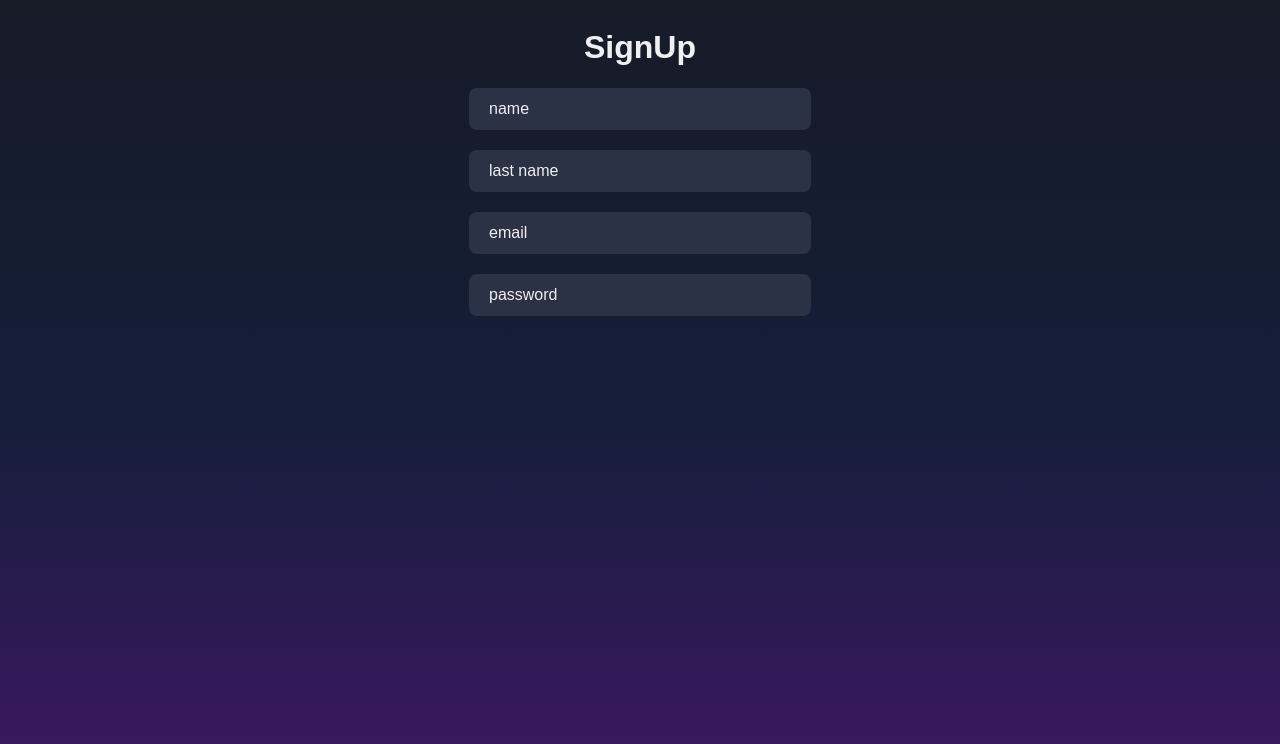
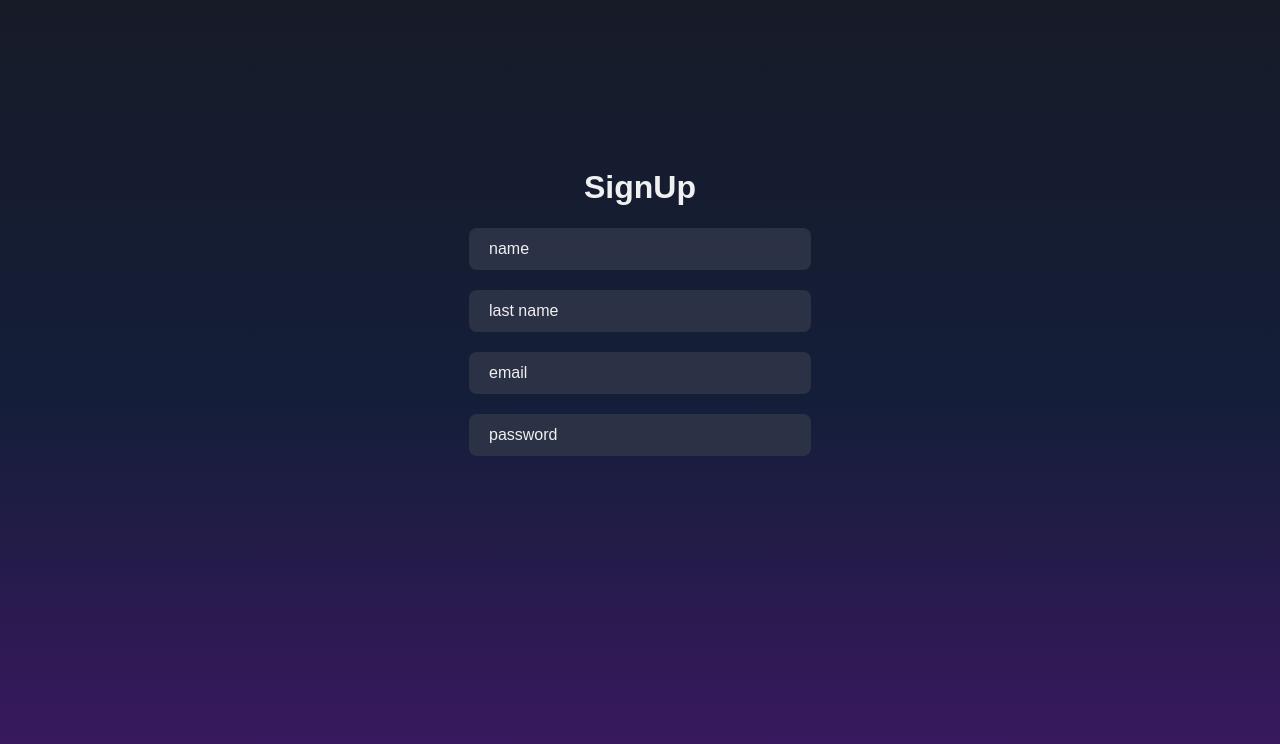
Before and after one commit to aliiimaher/ToDoList-Frontend, a Vue app: page /signup in a window 1280 px wide. Shown: the top 744 px of the page. Built offline with nearby package versions, Linux system fonts and the light colour scheme.

Commit message:
center sign up file

```diff
--- a/src/views/SignUp.vue
+++ b/src/views/SignUp.vue
@@ -24,6 +24,9 @@ h1 {
 
 .container {
   text-align: center;
+  margin: auto;
+  /*width: 40%;*/
+  padding: 140px 0;
 }
 
 .input {
```
